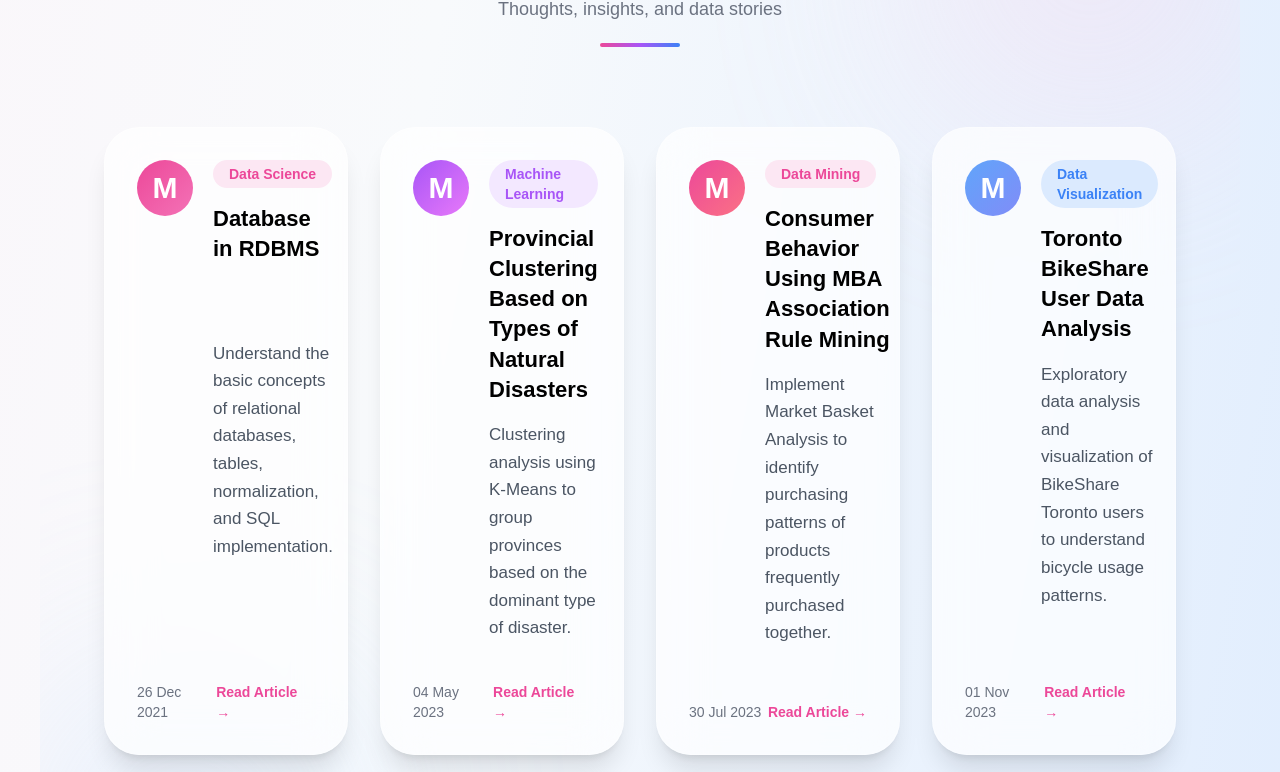
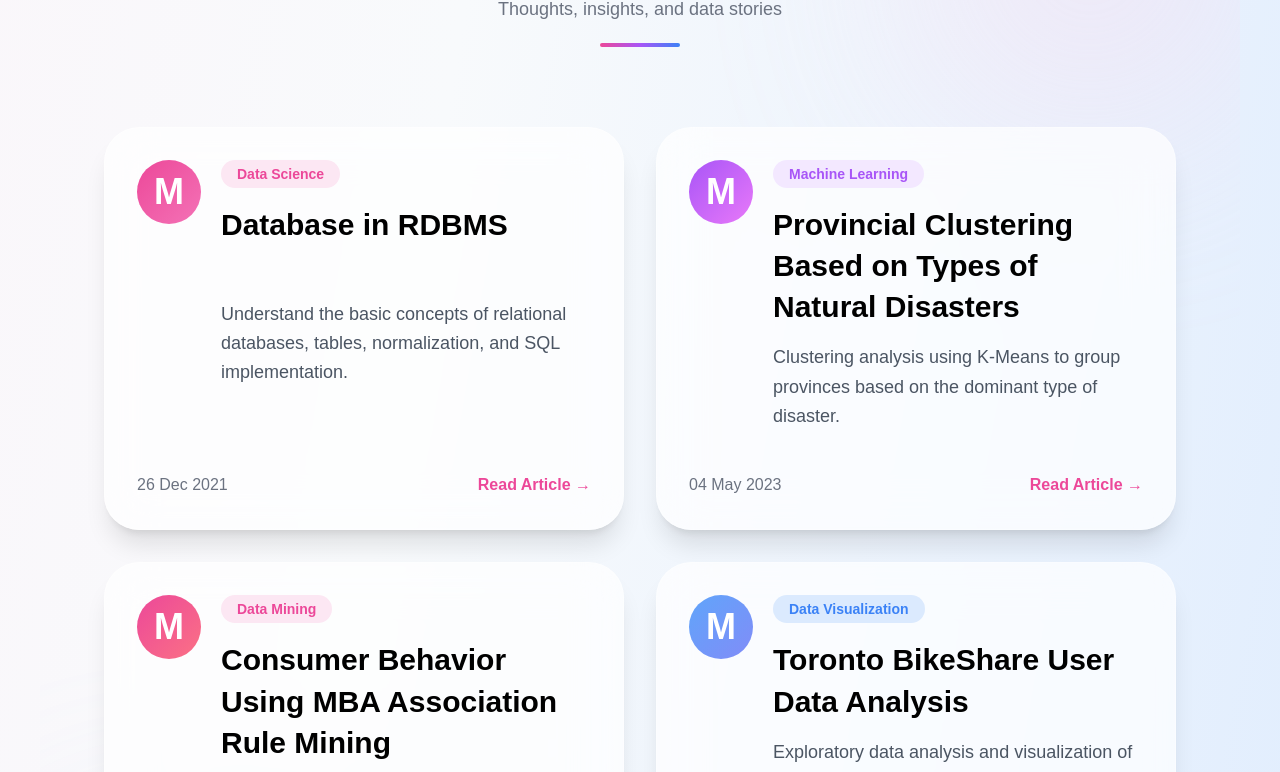
Before and after one commit to lintangntyas/portfolio, a Next.js app: page / in a window 1280 px wide. Shown: the part 4800-5572 px from the top of the page. Built offline with nearby package versions, Linux system fonts and the light colour scheme.

Commit message:
Update page.js

```diff
--- a/app/page.js
+++ b/app/page.js
@@ -890,7 +890,7 @@ export default function Home() {
         className="min-h-screen px-6 md:px-16 py-24 relative overflow-hidden"
       >
 
-        {/* BACKGROUND BLUR */}
+        {/* BACKGROUND */}
         <div className="absolute left-0 bottom-0 w-[300px] h-[300px] bg-blue-200 blur-[120px] opacity-40 rounded-full"></div>
 
         <div className="absolute right-0 top-0 w-[300px] h-[300px] bg-pink-200 blur-[120px] opacity-40 rounded-full"></div>
@@ -910,15 +910,14 @@ export default function Home() {
 
         </div>
 
-        {/* CARDS */}
+        {/* GRID */}
         <div
           className="
             grid
             grid-cols-1
             md:grid-cols-2
-            xl:grid-cols-4
             gap-8
-            max-w-7xl
+            max-w-6xl
             mx-auto
             relative
             z-10
@@ -942,7 +941,7 @@ export default function Home() {
               transition
               duration-300
 
-              min-h-[430px]
+              min-h-[380px]
 
               flex
               flex-col
@@ -950,7 +949,6 @@ export default function Home() {
             "
           >
 
-            {/* TOP */}
             <div>
 
               <div className="flex items-start gap-5">
@@ -958,8 +956,8 @@ export default function Home() {
                 {/* ICON */}
                 <div
                   className="
-                    w-14
-                    h-14
+                    w-16
+                    h-16
                     rounded-full
                     bg-gradient-to-br
                     from-pink-500
@@ -968,7 +966,7 @@ export default function Home() {
                     flex
                     items-center
                     justify-center
-                    text-3xl
+                    text-4xl
                     font-bold
                     flex-shrink-0
                   "
@@ -997,12 +995,12 @@ export default function Home() {
 
                   <h2
                     className="
-                      text-[22px]
+                      text-3xl
                       font-bold
                       text-black
                       leading-snug
 
-                      min-h-[120px]
+                      min-h-[80px]
                     "
                   >
                     Database in RDBMS
@@ -1013,9 +1011,9 @@ export default function Home() {
                       text-gray-600
                       mt-4
                       leading-relaxed
-                      text-[17px]
-
-                      min-h-[130px]
+                      text-lg
+
+                      min-h-[90px]
                     "
                   >
                     Understand the basic concepts of relational databases,
@@ -1031,7 +1029,7 @@ export default function Home() {
             {/* FOOTER */}
             <div className="flex items-center justify-between mt-10">
 
-              <span className="text-gray-500 text-sm">
+              <span className="text-gray-500">
                 26 Dec 2021
               </span>
 
@@ -1039,10 +1037,6 @@ export default function Home() {
                 className="
                   text-pink-500
                   font-semibold
-                  flex
-                  items-center
-                  gap-2
-                  text-sm
                 "
               >
                 Read Article →
@@ -1068,7 +1062,7 @@ export default function Home() {
               transition
               duration-300
 
-              min-h-[430px]
+              min-h-[380px]
 
               flex
               flex-col
@@ -1082,8 +1076,8 @@ export default function Home() {
 
                 <div
                   className="
-                    w-14
-                    h-14
+                    w-16
+                    h-16
                     rounded-full
                     bg-gradient-to-br
                     from-purple-500
@@ -1092,7 +1086,7 @@ export default function Home() {
                     flex
                     items-center
                     justify-center
-                    text-3xl
+                    text-4xl
                     font-bold
                     flex-shrink-0
                   "
@@ -1120,12 +1114,12 @@ export default function Home() {
 
                   <h2
                     className="
-                      text-[22px]
+                      text-3xl
                       font-bold
                       text-black
                       leading-snug
 
-                      min-h-[120px]
+                      min-h-[80px]
                     "
                   >
                     Provincial Clustering Based on Types of Natural Disasters
@@ -1136,9 +1130,9 @@ export default function Home() {
                       text-gray-600
                       mt-4
                       leading-relaxed
-                      text-[17px]
-
-                      min-h-[130px]
+                      text-lg
+
+                      min-h-[90px]
                     "
                   >
                     Clustering analysis using K-Means to group provinces based on the dominant type of disaster.
@@ -1152,7 +1146,7 @@ export default function Home() {
 
             <div className="flex items-center justify-between mt-10">
 
-              <span className="text-gray-500 text-sm">
+              <span className="text-gray-500">
                 04 May 2023
               </span>
 
@@ -1160,10 +1154,6 @@ export default function Home() {
                 className="
                   text-pink-500
                   font-semibold
-                  flex
-                  items-center
-                  gap-2
-                  text-sm
                 "
               >
                 Read Article →
@@ -1189,7 +1179,7 @@ export default function Home() {
               transition
               duration-300
 
-              min-h-[430px]
+              min-h-[380px]
 
               flex
               flex-col
@@ -1203,8 +1193,8 @@ export default function Home() {
 
                 <div
                   className="
-                    w-14
-                    h-14
+                    w-16
+                    h-16
                     rounded-full
                     bg-gradient-to-br
                     from-pink-500
@@ -1213,7 +1203,7 @@ export default function Home() {
                     flex
                     items-center
                     justify-center
-                    text-3xl
+                    text-4xl
                     font-bold
                     flex-shrink-0
                   "
@@ -1241,12 +1231,12 @@ export default function Home() {
 
                   <h2
                     className="
-                      text-[22px]
+                      text-3xl
                       font-bold
                       text-black
                       leading-snug
 
-                      min-h-[120px]
+                      min-h-[80px]
                     "
                   >
                     Consumer Behavior Using MBA Association Rule Mining
@@ -1257,9 +1247,9 @@ export default function Home() {
                       text-gray-600
                       mt-4
                       leading-relaxed
-                      text-[17px]
-
-                      min-h-[130px]
+                      text-lg
+
+                      min-h-[90px]
                     "
                   >
                     Implement Market Basket Analysis to identify purchasing patterns of products frequently purchased together.
@@ -1273,7 +1263,7 @@ export default function Home() {
 
             <div className="flex items-center justify-between mt-10">
 
-              <span className="text-gray-500 text-sm">
+              <span className="text-gray-500">
                 30 Jul 2023
               </span>
 
@@ -1281,10 +1271,6 @@ export default function Home() {
                 className="
                   text-pink-500
                   font-semibold
-                  flex
-                  items-center
-                  gap-2
-                  text-sm
                 "
               >
                 Read Article →
@@ -1310,7 +1296,7 @@ export default function Home() {
               transition
               duration-300
 
-              min-h-[430px]
+              min-h-[380px]
 
               flex
               flex-col
@@ -1324,8 +1310,8 @@ export default function Home() {
 
                 <div
                   className="
-                    w-14
-                    h-14
+                    w-16
+                    h-16
                     rounded-full
                     bg-gradient-to-br
                     from-blue-400
@@ -1334,7 +1320,7 @@ export default function Home() {
                     flex
                     items-center
                     justify-center
-                    text-3xl
+                    text-4xl
                     font-bold
                     flex-shrink-0
                   "
@@ -1362,12 +1348,12 @@ export default function Home() {
 
                   <h2
                     className="
-                      text-[22px]
+                      text-3xl
                       font-bold
                       text-black
                       leading-snug
 
-                      min-h-[120px]
+                      min-h-[80px]
                     "
                   >
                     Toronto BikeShare User Data Analysis
@@ -1378,9 +1364,9 @@ export default function Home() {
                       text-gray-600
                       mt-4
                       leading-relaxed
-                      text-[17px]
-
-                      min-h-[130px]
+                      text-lg
+
+                      min-h-[90px]
                     "
                   >
                     Exploratory data analysis and visualization of BikeShare Toronto users to understand bicycle usage patterns.
@@ -1394,7 +1380,7 @@ export default function Home() {
 
             <div className="flex items-center justify-between mt-10">
 
-              <span className="text-gray-500 text-sm">
+              <span className="text-gray-500">
                 01 Nov 2023
               </span>
 
@@ -1402,10 +1388,6 @@ export default function Home() {
                 className="
                   text-pink-500
                   font-semibold
-                  flex
-                  items-center
-                  gap-2
-                  text-sm
                 "
               >
                 Read Article →
```
